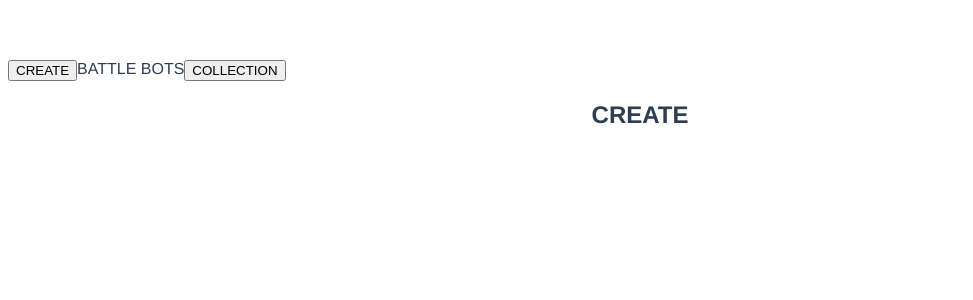
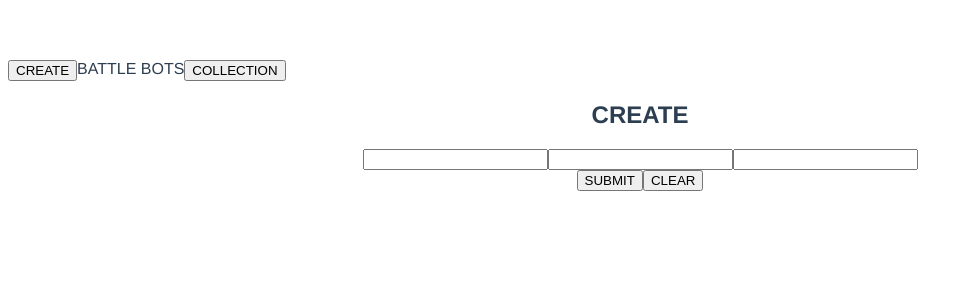
Before and after one commit to anthony-viglione/vue-battle-bots, a Vue app: page / in a window 1280 px wide. Shown: the top 300 px of the page, without its empty margins (0-973 px from the left). Built offline with nearby package versions, Linux system fonts and the light colour scheme.

Commit message:
added basic fields for project

```diff
--- a/src/components/Create.vue
+++ b/src/components/Create.vue
@@ -1,5 +1,16 @@
 <template>
+<div>
     <h1>CREATE</h1>
+    <div>
+        <input type="text">
+        <input type="text">
+        <input type="text">
+        <div>
+            <button>SUBMIT</button>
+            <button>CLEAR</button>
+        </div>
+    </div>
+</div>
 </template>
 
 <script>
```
